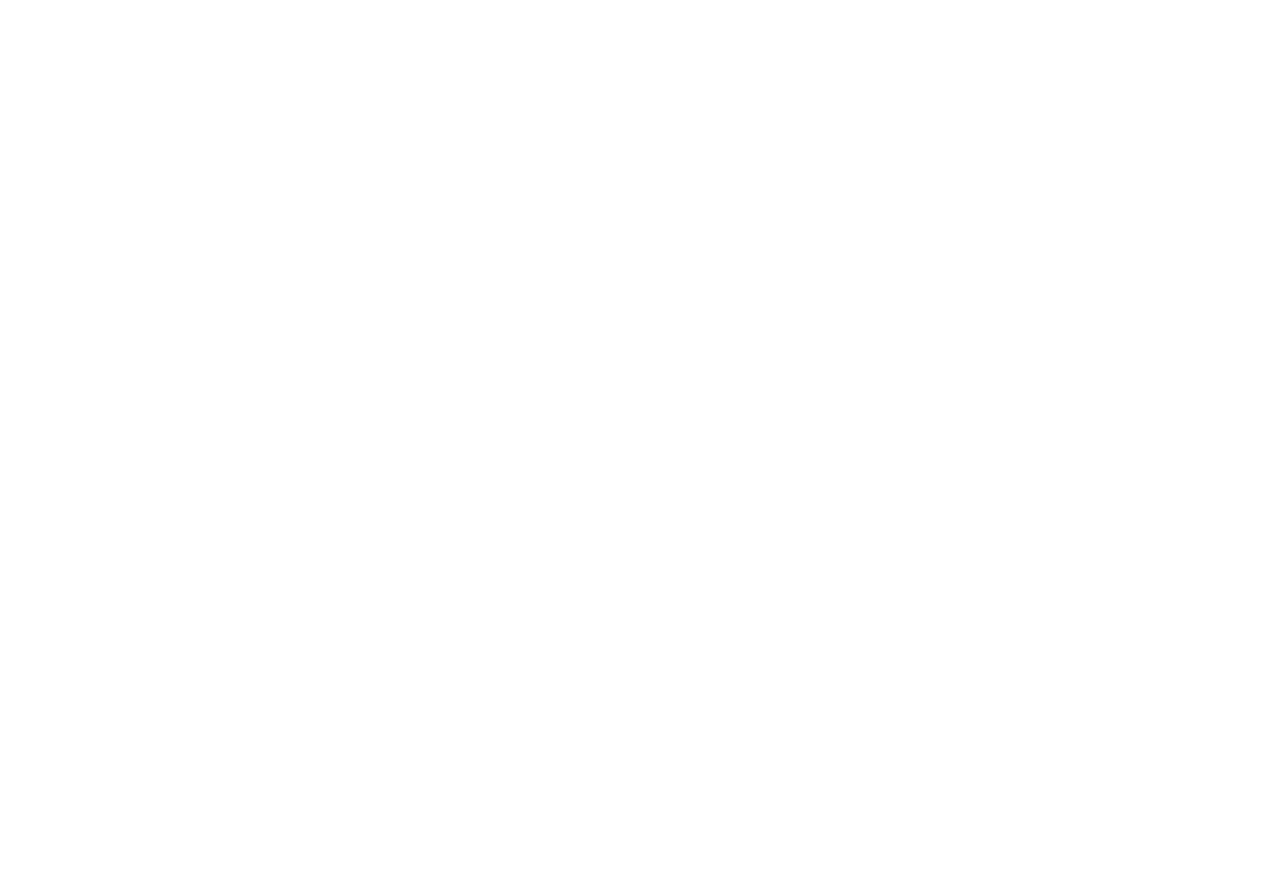
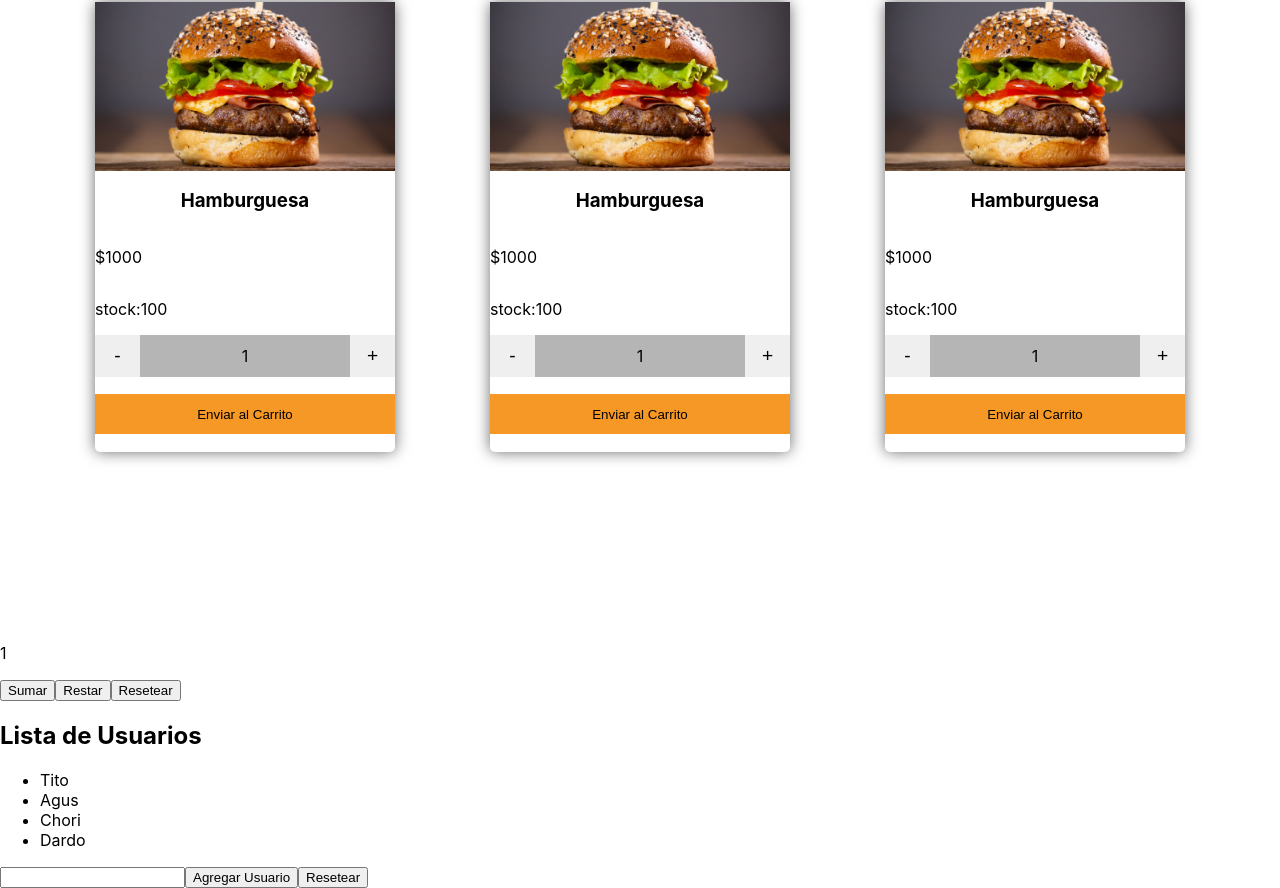
Before and after one commit to MiguelMurua/entregas-react-MuruaMiguel, a React (Create React App) app: page / in a window 1280 px wide. Shown: the part 405-1293 px from the top of the page. Before the commit the page ends 800 px from the top, so only its background shows below. Built offline with nearby package versions, Linux system fonts and the light colour scheme.

Commit message:
Se renombro los archivos Header.js y css a NavBar

```diff
--- a/src/App.js
+++ b/src/App.js
@@ -1,12 +1,16 @@
 import React from "react";
-import Header from "./components/Header/Header"
+import Header from "./components/Header/NavBar.js"
 import ItemListContainer from "./components/ItemListContainer";
+import Estados from "./Estados.js"
+import Users from "./components/Users"
 
 
 const App = () =>{
 
       const userName = `Miguel`
       const greetings = `Bienvenidos a Food Lomos`
+
+      const stockUp = 100
 
       return (
         <>
@@ -22,12 +26,13 @@ const App = () =>{
 
           />
           <ItemListContainer
-
           tittle={greetings}
-
-
+          stock={stockUp}
           />
 
+          <Estados/>
+
+          <Users />
         </>
       )
 
--- /dev/null
+++ b/src/Estados.js
@@ -0,0 +1,34 @@
+import React, {useState} from "react";
+
+const Estados = ()=>{
+
+    const [count, setCount] = useState(1);
+
+    const handlerAdd = ()=>{
+        setCount(count +1)
+    }
+
+    const handlerRest = ()=>{
+        setCount(count -1)
+    }
+
+    const handlerReset = ()=>{
+        setCount(0)
+    }
+
+
+    return (
+
+        <>
+            <p>{count}</p>
+            <button onClick={handlerAdd}>Sumar</button>
+            <button onClick={handlerRest}>Restar</button>
+            <button onClick={handlerReset}>Resetear</button>
+        </>
+
+    )
+
+
+}
+
+export default Estados
--- a/src/components/Header/Header.js
+++ b/src/components/Header/NavBar.js
@@ -1,5 +1,5 @@
 import React from "react";
-import "./Header.css";
+import "./NavBar.css";
 import carrito from "../../assets/food.jpg"
 import CartWidget from '@mui/icons-material/ShoppingCart';
 
@@ -37,4 +37,4 @@ const Header = ({name, id }) => {
     )
 }
 
-export default Header
+export default Header;
--- a/src/components/ItemList.css
+++ b/src/components/ItemList.css
@@ -1,4 +1,68 @@
+
+
 h1{
     text-align: center;
     font-size: 2rem;
 }
+
+.container-cards{
+    width: 100%;
+    height: 800px;
+    display: flex;
+    justify-content: space-evenly;
+    align-items: center;
+}
+
+.card{
+    border-radius: 5px;
+    box-shadow: 0 0 15px rgb(108, 108, 108);
+    width: 300px;
+    height: 450px;
+    display: flex;
+    flex-direction: column;
+}
+
+.card h3{
+    text-align: center;
+}
+
+.card img {
+    width: 100%;
+    height: 200px;
+}
+
+.container-button{
+    width: 100%;
+    height: 30%;
+    background-color: rgb(181, 181, 181);
+    display: flex;
+    justify-content: space-between;
+}
+
+.container-button p {
+    height: 10px;
+    display: flex;
+    align-items: center;
+}
+
+.container-button button{
+    border: none;
+    font-size: 1.2rem;
+    width: 15%;
+    cursor: pointer;
+}
+
+.send-carrito{
+    width: 100%;
+    height: 100%;
+    display: flex;
+    align-items: center;
+}
+
+.send-carrito button{
+    width: 100%;
+    height: 40px;
+    border: none;
+    cursor: pointer;
+    background-color: rgb(246, 152, 37);
+}
--- a/src/components/ItemListContainer.js
+++ b/src/components/ItemListContainer.js
@@ -1,11 +1,67 @@
-import React from "react";
+import React, {useState} from "react";
+import burguer from "../assets/burguer2.jpg"
 import "./ItemList.css"
 
-const ItemListContainer = ({tittle})=>{
+
+const ItemListContainer = ({tittle, stock})=>{
+
+    const [contador, setContador] = useState(1)
+
+    const handlerAdd = ()=>{
+        setContador(contador +1)
+    }
+
+    const handlerRest = ()=>{
+        setContador(contador -1)
+    }
 
     return (
         <main>
             <h1>{tittle}</h1>
+            <div className="container-cards">
+                <div className="card">
+                    <img src={burguer} alt="" />
+                    <h3>Hamburguesa</h3>
+                    <p>$1000</p>
+                    <p>stock:{stock} </p>
+                    <div className="container-button">
+                        <button onClick={handlerRest}>-</button>
+                        <p>{contador}</p>
+                        <button onClick={handlerAdd}>+</button>
+                    </div>
+                    <div className="send-carrito">
+                        <button >Enviar al Carrito</button>
+                    </div>
+                </div>
+                <div className="card">
+                    <img src={burguer} alt="" />
+                    <h3>Hamburguesa</h3>
+                    <p>$1000</p>
+                    <p>stock:{stock} </p>
+                    <div className="container-button">
+                        <button onClick={handlerRest}>-</button>
+                        <p>{contador}</p>
+                        <button onClick={handlerAdd}>+</button>
+                    </div>
+                    <div className="send-carrito">
+                        <button >Enviar al Carrito</button>
+                    </div>
+                </div>
+                <div className="card">
+                    <img src={burguer} alt="" />
+                    <h3>Hamburguesa</h3>
+                    <p>$1000</p>
+                    <p>stock:{stock} </p>
+                    <div className="container-button">
+                        <button onClick={handlerRest}>-</button>
+                        <p>{contador}</p>
+                        <button onClick={handlerAdd}>+</button>
+                    </div>
+                    <div className="send-carrito">
+                        <button >Enviar al Carrito</button>
+                    </div>
+                </div>
+            </div>
         </main>
     )
 
--- /dev/null
+++ b/src/components/Users.css
@@ -0,0 +1,3 @@
+ul li{
+    color: rgb(0, 0, 0);
+}
--- /dev/null
+++ b/src/components/Users.js
@@ -0,0 +1,47 @@
+import React, {useState} from "react";
+import "./Users.css"
+
+const Users = ()=>{
+
+    const [users, setUsers] = useState ([
+        {name:"Tito"},
+        {name:"Agus"},
+        {name:"Chori"},
+        {name:"Dardo"}
+    ])
+
+    const handlerAddUser = ()=>{
+        setUsers([...users, {name}]);
+    }
+
+    const [name, setName] = useState("")
+
+    const handlerChange = (e)=>{
+        setName (e.target.value);
+    }
+
+    const handlerResetUser = ()=>{
+        setUsers([{name:"Tito"},{name:"Agus"},{name:"Chori"},{name:"Dardo"}]);
+    }
+
+    return (
+    <>
+        <h2>Lista de Usuarios</h2>
+        <ul>
+            {users.map((user, i)=>{
+            return (
+                <li key={i}>{user.name}</li>
+            )
+
+            })
+            }
+        </ul>
+
+        <input type="text" value={name} onChange={handlerChange} />
+        <button onClick={handlerAddUser}>Agregar Usuario</button>
+        <button onClick={handlerResetUser}>Resetear</button>
+    </>
+    );
+};
+
+export default Users
```
Also changed, not shown: src/assets/burguer2.jpg (added), src/components/Header/NavBar.css (renamed from src/components/Header/Header.css).
